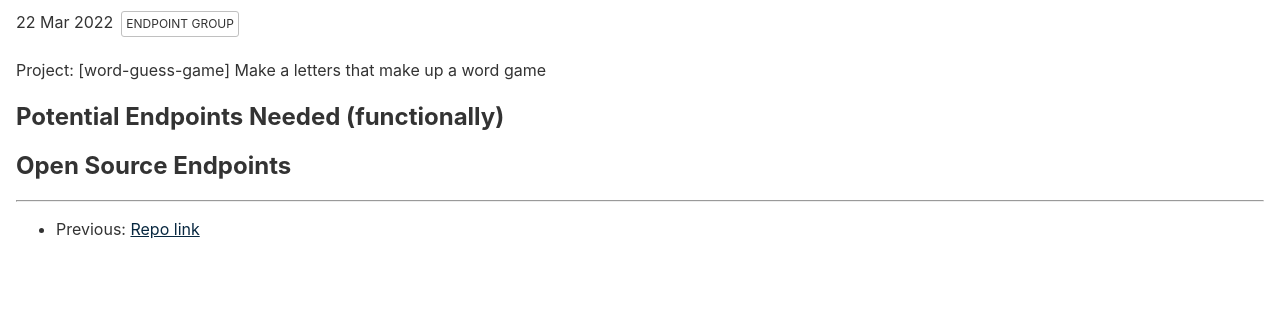
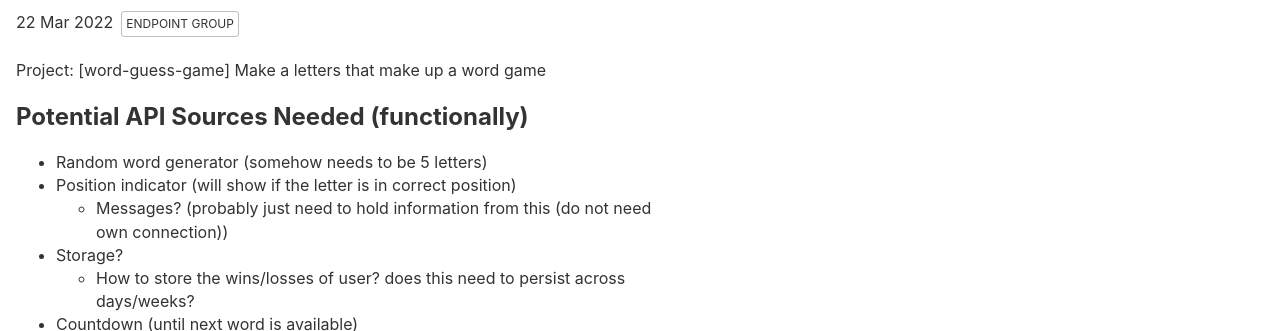
Before and after one commit to kfo5087/TeamNotes, an Eleventy site: page posts/endpoints.md in a window 1280 px wide. Shown: the part 124-455 px from the top of the page. Built offline with nearby package versions, Linux system fonts and the light colour scheme; Eleventy itself is replaced by a stand-in of ours; files that its build step writes are made by us from their sources.

Commit message:
added some notes

```diff
--- a/posts/endpoints.md
+++ b/posts/endpoints.md
@@ -8,6 +8,14 @@ layout: layouts/post.njk
 ---
 Project: [word-guess-game] Make a letters that make up a word game
 
-## Potential Endpoints Needed (functionally)
-
+## Potential API Sources Needed (functionally)
+- Random word generator (somehow needs to be 5 letters)
+- Position indicator (will show if the letter is in correct position)
+    - Messages? (probably just need to hold information from this (do not need own connection))
+- Storage?
+    - How to store the wins/losses of user? does this need to persist across days/weeks?
+- Countdown (until next word is available)
+    ![wordle](https://dev-to-uploads.s3.amazonaws.com/uploads/articles/aflsgpu7nmnw6ytvv3qi.png)
+- Sharing : copies results to clipboard
+    ![wordle results](https://dev-to-uploads.s3.amazonaws.com/uploads/articles/h7eon4rwta6b61gu72jq.png)
 ## Open Source Endpoints
```
